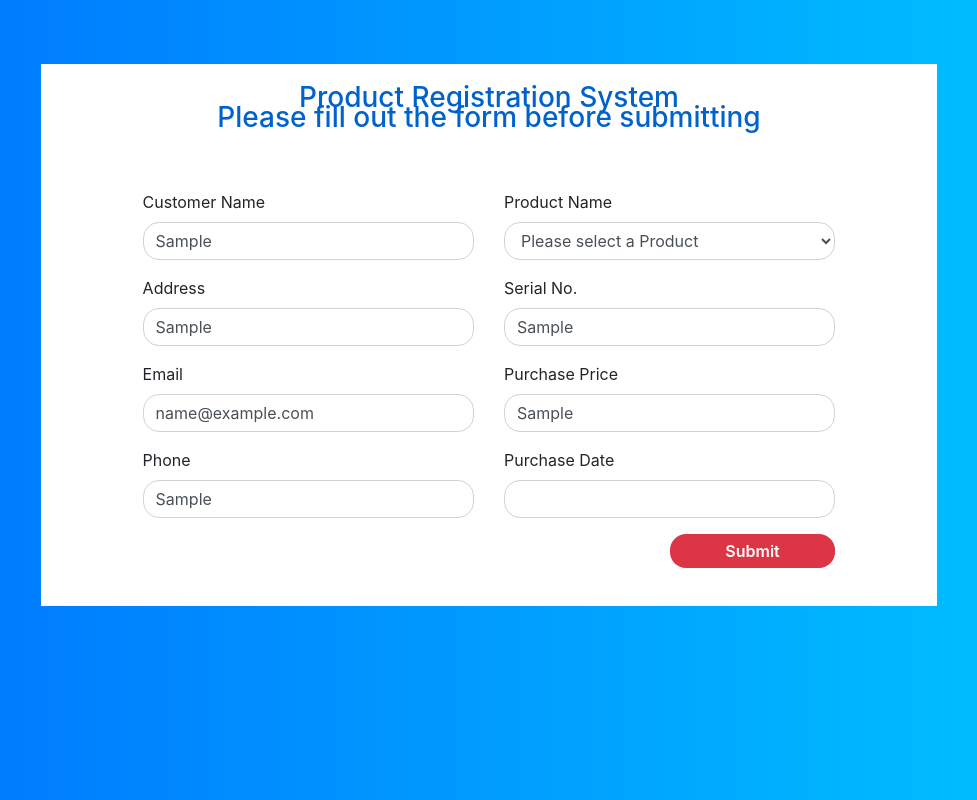
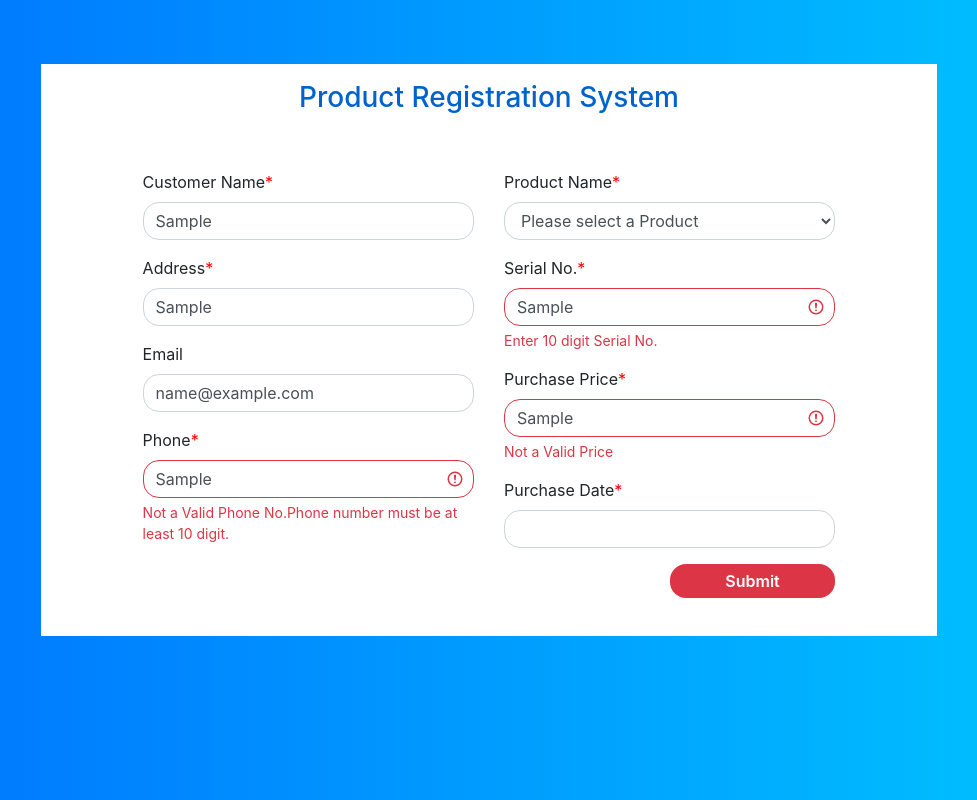
Before and after one commit to byionline/Product-Registration-Angular, an Angular app: page / in a window 1280 px wide. Both pictures are taken after typing "Sample", "Sample", "name@example.com", "Sample", "Sample", "Sample" into the empty fields and a click on the input "Submit". Shown: the whole page, without its empty margins (151-1128 px from the left). Built offline with nearby package versions, Linux system fonts and the light colour scheme.

Commit message:
Form Validation

```diff
--- a/package.json
+++ b/package.json
@@ -20,6 +20,7 @@
     "@angular/platform-browser-dynamic": "~9.1.7",
     "@angular/router": "~9.1.7",
     "bootstrap": "4.5.1",
+    "ngx-bootstrap": "^5.6.1",
     "rxjs": "~6.5.4",
     "tslib": "^1.10.0",
     "zone.js": "~0.10.2"
--- a/src/app/app.module.ts
+++ b/src/app/app.module.ts
@@ -8,6 +8,10 @@ import { HttpClientModule } from '@angular/common/http';
 import { ViewDetailComponent } from './components/view-detail/view-detail.component';
 import { HomeComponent } from './components/home/home.component';
 import { ReactiveFormsModule } from '@angular/forms';
+// Datepicker module
+import { BrowserAnimationsModule } from '@angular/platform-browser/animations';
+import { BsDatepickerModule } from 'ngx-bootstrap/datepicker';
+
 @NgModule({
   declarations: [
     AppComponent,
@@ -20,6 +24,8 @@ import { ReactiveFormsModule } from '@angular/forms';
     AppRoutingModule,
     HttpClientModule,
     ReactiveFormsModule,
+    BrowserAnimationsModule,
+    BsDatepickerModule.forRoot(),
   ],
   providers: [ProductService],
   bootstrap: [AppComponent],
--- a/src/app/components/home/home.component.css
+++ b/src/app/components/home/home.component.css
@@ -48,3 +48,6 @@
   border: none;
   cursor: pointer;
 }
+.asteriskField {
+  color: red;
+}
--- a/src/app/components/home/home.component.html
+++ b/src/app/components/home/home.component.html
@@ -7,24 +7,51 @@
     <div class="row">
       <div class="col-md-6">
         <div class="form-group">
-          <label>Customer Name</label>
+          <label>Customer Name</label><span class="asteriskField">*</span>
           <input
             type="text"
             class="form-control"
             formControlName="customerName"
-            required
             autofocus
+            [ngClass]="{
+              'is-invalid': f.customerName.touched && f.customerName.errors
+            }"
           />
+          <div
+            *ngIf="f.customerName.touched && f.customerName.errors"
+            class="invalid-feedback"
+          >
+            <span *ngIf="f.customerName.errors.required">Name is required</span>
+            <span *ngIf="f.customerName.errors.minlength"
+              >Name should be 3 character.</span
+            >
+            <span *ngIf="f.customerName.errors.pattern"
+              >Enter a Valid Name.</span
+            >
+          </div>
         </div>
         <div class="form-group">
-          <label>Address</label>
+          <label>Address</label><span class="asteriskField">*</span>
           <input
             type="text"
             class="form-control"
             formControlName="customerAddress"
-            required
-            autofocus
+            [ngClass]="{
+              'is-invalid':
+                f.customerAddress.touched && f.customerAddress.errors
+            }"
           />
+          <div
+            *ngIf="f.customerAddress.touched && f.customerAddress.errors"
+            class="invalid-feedback"
+          >
+            <span *ngIf="f.customerAddress.errors.required"
+              >Address is required</span
+            >
+            <span *ngIf="f.customerAddress.errors.minlength"
+              >Enter proper address.</span
+            >
+          </div>
         </div>
         <div class="form-group">
           <label>Email</label>
@@ -32,53 +59,135 @@
             type="email"
             class="form-control"
             formControlName="customerEmail"
-            required
+            [ngClass]="{
+              'is-invalid': f.customerEmail.touched && f.customerEmail.errors
+            }"
           />
+          <div
+            *ngIf="f.customerEmail.touched && f.customerEmail.errors"
+            class="invalid-feedback"
+          >
+            <span *ngIf="f.customerEmail.errors.email"
+              >Email must be a valid email address</span
+            >
+          </div>
         </div>
         <div class="form-group">
-          <label>Phone</label>
+          <label>Phone</label><span class="asteriskField">*</span>
           <input
             type="text"
             class="form-control"
             formControlName="customerPhone"
-            required
+            [ngClass]="{
+              'is-invalid': f.customerPhone.touched && f.customerPhone.errors
+            }"
           />
+          <div
+            *ngIf="f.customerPhone.touched && f.customerPhone.errors"
+            class="invalid-feedback"
+          >
+            <span *ngIf="f.customerPhone.errors.required"
+              >Phone No. is required</span
+            >
+            <span *ngIf="f.customerPhone.errors.pattern"
+              >Not a Valid Phone No.</span
+            >
+            <span
+              *ngIf="
+                f.customerPhone.errors.minlength ||
+                f.customerPhone.errors.maxlength
+              "
+              >Phone number must be at least 10 digit.</span
+            >
+          </div>
         </div>
       </div>
       <div class="col-md-6">
         <div class="form-group">
-          <label>Product Name</label>
-          <select class="form-control" formControlName="itemName" required>
+          <label>Product Name</label><span class="asteriskField">*</span>
+          <select
+            class="form-control"
+            formControlName="itemName"
+            [ngClass]="{
+              'is-invalid': f.itemName.touched && f.itemName.errors
+            }"
+          >
             <option value="">Please select a Product</option>
             <option *ngFor="let m of items" [value]="m"> {{ m }} </option>
           </select>
+          <div
+            *ngIf="f.itemName.touched && f.itemName.errors"
+            class="invalid-feedback"
+          >
+            <span *ngIf="f.itemName.errors.required"
+              >Product Name is required</span
+            >
+          </div>
         </div>
         <div class="form-group">
-          <label>Serial No.</label>
+          <label>Serial No.</label><span class="asteriskField">*</span>
           <input
             type="text"
             class="form-control"
             formControlName="serialNumber"
-            required
+            [ngClass]="{
+              'is-invalid': f.serialNumber.touched && f.serialNumber.errors
+            }"
           />
+          <div
+            *ngIf="f.serialNumber.touched && f.serialNumber.errors"
+            class="invalid-feedback"
+          >
+            <span *ngIf="f.serialNumber.errors.required"
+              >Serial No. is required</span
+            >
+            <span
+              *ngIf="
+                f.serialNumber.errors.minlength ||
+                f.serialNumber.errors.maxlength
+              "
+              >Enter 10 digit Serial No.</span
+            >
+          </div>
         </div>
         <div class="form-group">
-          <label>Purchase Price</label>
+          <label>Purchase Price</label><span class="asteriskField">*</span>
           <input
             type="text"
             class="form-control"
             formControlName="purchasePrice"
-            required
+            [ngClass]="{
+              'is-invalid': f.purchasePrice.touched && f.purchasePrice.errors
+            }"
           />
+          <div
+            *ngIf="f.purchasePrice.touched && f.purchasePrice.errors"
+            class="invalid-feedback"
+          >
+            <span *ngIf="f.purchasePrice.errors.required"
+              >Price is required</span
+            >
+            <span *ngIf="f.purchasePrice.errors.pattern"
+              >Not a Valid Price</span
+            >
+          </div>
         </div>
         <div class="form-group">
-          <label>Purchase Date</label>
+          <label>Purchase Date</label><span class="asteriskField">*</span>
           <input
             type="text"
             class="form-control"
             formControlName="purchaseDate"
-            required
+            bsDatepicker
+            [bsConfig]="{ isAnimated: true }"
+            [ngClass]="{ 'is-invalid': submitted && f.purchaseDate.errors }"
           />
+          <div
+            *ngIf="submitted && f.purchaseDate.errors"
+            class="invalid-feedback"
+          >
+            <span *ngIf="f.purchaseDate.errors.required">Date is required</span>
+          </div>
         </div>
         <div class="form-group">
           <input
--- a/src/app/components/home/home.component.ts
+++ b/src/app/components/home/home.component.ts
@@ -11,35 +11,89 @@ import { throwError } from 'rxjs';
 export class HomeComponent implements OnInit {
   items: string[] = ['WATCH', 'MOBILE', 'LAPTOP'];
   productform: FormGroup;
-  validMessage: string = '';
+  submitted = false;
+  emailPattern = '^[a-z0-9._%+-]+@[a-z0-9.-]+.[a-z]{2,4}$';
+  phonePattern = '^(+d{1,3}[- ]?)?d{10}$';
+  validMessage = '';
   constructor(private productService: ProductService) {}
   ngOnInit(): void {
     this.productform = new FormGroup({
-      customerName: new FormControl('', Validators.required),
-      customerAddress: new FormControl('', Validators.required),
-      customerEmail: new FormControl('', Validators.required),
-      customerPhone: new FormControl('', Validators.required),
+      customerName: new FormControl('', [
+        Validators.required,
+        Validators.minLength(3),
+        Validators.pattern('[a-zA-Z ]*'),
+      ]),
+      customerAddress: new FormControl('', [
+        Validators.required,
+        Validators.minLength(5),
+      ]),
+      customerEmail: new FormControl('', [
+        Validators.email,
+        Validators.pattern(this.emailPattern),
+      ]),
+      customerPhone: new FormControl('', [
+        Validators.required,
+        Validators.pattern('^[0-9]*$'),
+        Validators.minLength(10),
+        Validators.maxLength(10),
+      ]),
       itemName: new FormControl('', Validators.required),
-      serialNumber: new FormControl('', Validators.required),
-      purchasePrice: new FormControl('', Validators.required),
+      serialNumber: new FormControl('', [
+        Validators.required,
+        Validators.minLength(10),
+        Validators.maxLength(10),
+      ]),
+      purchasePrice: new FormControl('', [
+        Validators.required,
+        Validators.pattern('^[0-9]*$'),
+      ]),
       purchaseDate: new FormControl('', Validators.required),
     });
   }
+  get f() {
+    return this.productform.controls;
+  }
+  // submitRegistration() {
+  //   if (this.productform.valid) {
+  //     this.validMessage =
+  //       'Your Product Registration has been submitted. Thank You.';
+  //     this.productService.createProduct(this.productform.value).subscribe(
+  //       (data) => {
+  //         this.productform.reset();
+  //         return true;
+  //       },
+  //       (error) => {
+  //         return throwError(error);
+  //       }
+  //     );
+  //   } else {
+  //     this.validMessage = 'Please fill out the form before submitting';
+  //   }
+  // }
+
   submitRegistration() {
-    if (this.productform.valid) {
-      this.validMessage =
-        'Your Product Registration has been submitted. Thank You.';
-      this.productService.createProduct(this.productform.value).subscribe(
-        (data) => {
-          this.productform.reset();
+    // this.submitted = true;
+
+    // stop here if form is invalid
+    if (this.productform.invalid) {
+      return;
+    } else {
+      this.productService
+        .createProduct(this.productform.value)
+        .subscribe((data) => {
+          alert(
+            'Product Registration has been submitted. Thank You.!! :-)\n\n'
+          );
+          this.onReset();
           return true;
-        },
-        (error) => {
-          return throwError(error);
-        }
-      );
-    } else {
-      this.validMessage = 'Please fill out the form before submitting';
+        });
     }
+    // // display form values on success
+    // alert('SUCCESS!! :-)\n\n');
+    // this.onReset();
+  }
+  onReset() {
+    // this.submitted = false;
+    this.productform.reset();
   }
 }
--- a/src/styles.css
+++ b/src/styles.css
@@ -1,5 +1,6 @@
 /* You can add global styles to this file, and also import other style files */
-@import '~bootstrap/dist/css/bootstrap.min.css';
-body{
-    background: -webkit-linear-gradient(left, #0072ff, #00c6ff);
+@import "~bootstrap/dist/css/bootstrap.min.css";
+@import "~ngx-bootstrap/datepicker/bs-datepicker.css";
+body {
+  background: -webkit-linear-gradient(left, #0072ff, #00c6ff);
 }
```
Also changed, not shown: 1 other file (tests, documents, lock files or other folders).
